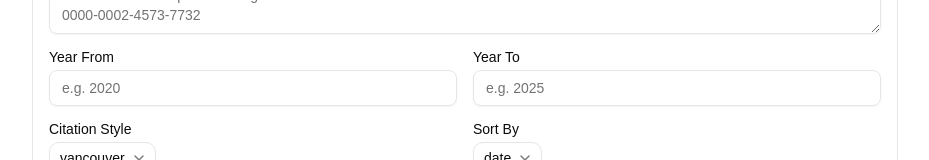
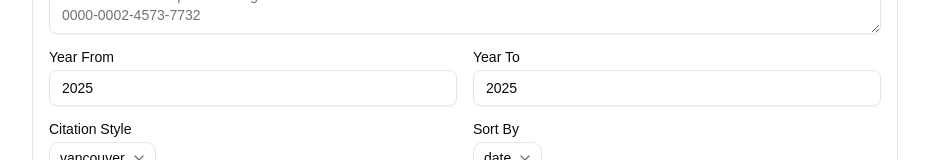
Before and after one commit to ykfrkw/orcid-publication-list, a React (Vite) app: page / in a window 1280 px wide. Shown: the part 176-336 px from the top of the page, without its empty margins (175-1104 px from the left). Built offline with nearby package versions, Linux system fonts and the light colour scheme.

Commit message:
Default Year From/To to previous year

```diff
--- a/src/components/OrcidInput.tsx
+++ b/src/components/OrcidInput.tsx
@@ -18,8 +18,9 @@ interface OrcidInputProps {
 export function OrcidInput({ onSubmit, isLoading }: OrcidInputProps) {
   const [text, setText] = useState('')
   const [entries, setEntries] = useState<OrcidEntry[]>([])
-  const [yearFrom, setYearFrom] = useState('')
-  const [yearTo, setYearTo] = useState('')
+  const lastYear = (new Date().getFullYear() - 1).toString()
+  const [yearFrom, setYearFrom] = useState(lastYear)
+  const [yearTo, setYearTo] = useState(lastYear)
   const [style, setStyle] = useState<CitationStyle>('vancouver')
   const [sort, setSort] = useState<SortOrder>('date')
 
```
